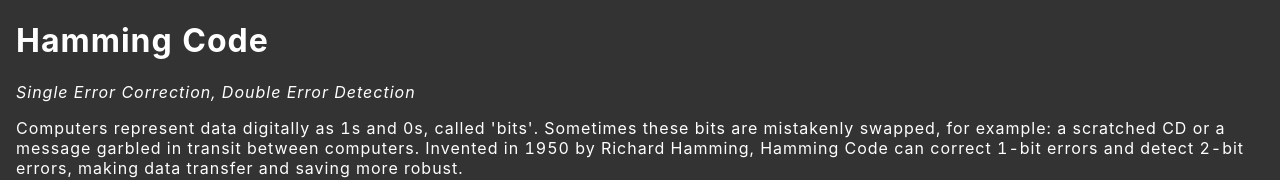
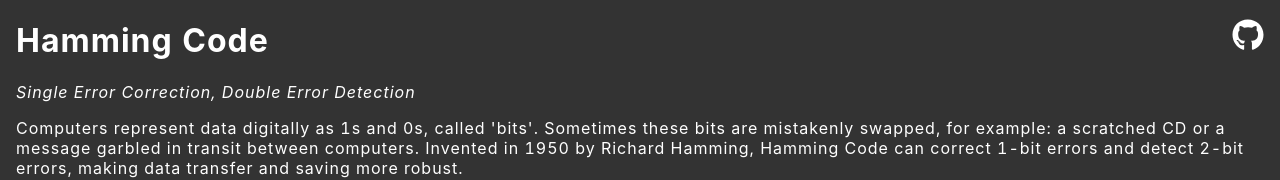
Before and after one commit to harryli0088/hamming-code, a React (Create React App) app: page / in a window 1280 px wide. Shown: the top 180 px of the page. Built offline with nearby package versions, Linux system fonts and the light colour scheme.

Commit message:
added github icon

```diff
--- a/package.json
+++ b/package.json
@@ -3,6 +3,10 @@
   "version": "0.1.0",
   "private": true,
   "dependencies": {
+    "@fortawesome/fontawesome-svg-core": "^1.2.30",
+    "@fortawesome/free-brands-svg-icons": "^5.14.0",
+    "@fortawesome/free-solid-svg-icons": "^5.14.0",
+    "@fortawesome/react-fontawesome": "^0.1.11",
     "@testing-library/jest-dom": "^4.2.4",
     "@testing-library/react": "^9.5.0",
     "@testing-library/user-event": "^7.2.1",
--- a/src/App.scss
+++ b/src/App.scss
@@ -5,6 +5,7 @@ $standard-border: 1px solid gray;
   overflow: auto;
   color: white;
   background: #333;
+  position: relative;
 
   header {
     border-bottom: $standard-border;
@@ -14,6 +15,17 @@ $standard-border: 1px solid gray;
 
   section {
     padding: 1em;
+  }
+
+  #github {
+    position: absolute;
+    top: 0.5em;
+    right: 0.5em;
+    font-size: 2em;
+
+    a {
+      color: white;
+    }
   }
 
   #content {
--- a/src/App.tsx
+++ b/src/App.tsx
@@ -1,5 +1,7 @@
 import React from 'react';
 import memoize from 'memoize-one'
+import { FontAwesomeIcon } from '@fortawesome/react-fontawesome'
+import { faGithub } from '@fortawesome/free-brands-svg-icons'
 
 import Bit from "Components/Bit/Bit"
 import ColorBinary from "Components/ColorBinary/ColorBinary"
@@ -255,6 +257,11 @@ class App extends React.Component<{},AppState> {
       <div id="App">
         <header>
           <h1>Hamming Code</h1>
+          <div id="github">
+            <a href="https://github.com/harryli0088/hamming-code" target="_blank" rel="noopener noreferrer">
+              <FontAwesomeIcon icon={faGithub}/>
+            </a>
+          </div>
           <p><i>Single Error Correction, Double Error Detection</i></p>
           <p>Computers represent data digitally as 1s and 0s, called 'bits'. Sometimes these bits are mistakenly swapped, for example: a scratched CD or a message garbled in transit between computers. Invented in 1950 by Richard Hamming, Hamming Code can correct 1-bit errors and detect 2-bit errors, making data transfer and saving more robust.</p>
           <p>A <span className="colorZerothBit" style={{color: "black"}}>&nbsp;<b>parity bit</b>&nbsp;</span> is a single bit that tracks whether the number of 1's is odd or even. If the number of 1's is odd, the parity bit is 1; if the number of 1's is even, the parity bit is 0. Hamming cleverly arranged parity bits to track certain rows or columns, so that we will be able to correct 1-bit errors and, with an extra step, detect 2-bit errors.</p>
@@ -416,6 +423,8 @@ class App extends React.Component<{},AppState> {
         <footer>
           <p>Thank you to 3Blue1Brown for the inspiration and explanation! <a href="https://www.3blue1brown.com/" target="_blank" rel="noopener noreferrer">https://www.3blue1brown.com/</a></p>
 
+          <p>Github Repo: <a href="https://github.com/harryli0088/hamming-code" target="_blank" rel="noopener noreferrer">https://github.com/harryli0088/hamming-code</a></p>
+
           <p>
             Read more about Hamming Code: <a href="https://en.wikipedia.org/wiki/Hamming_code" target="_blank" rel="noopener noreferrer">https://en.wikipedia.org/wiki/Hamming_code</a>
           </p>
```
Also changed, not shown: 1 other file (tests, documents, lock files or other folders).
